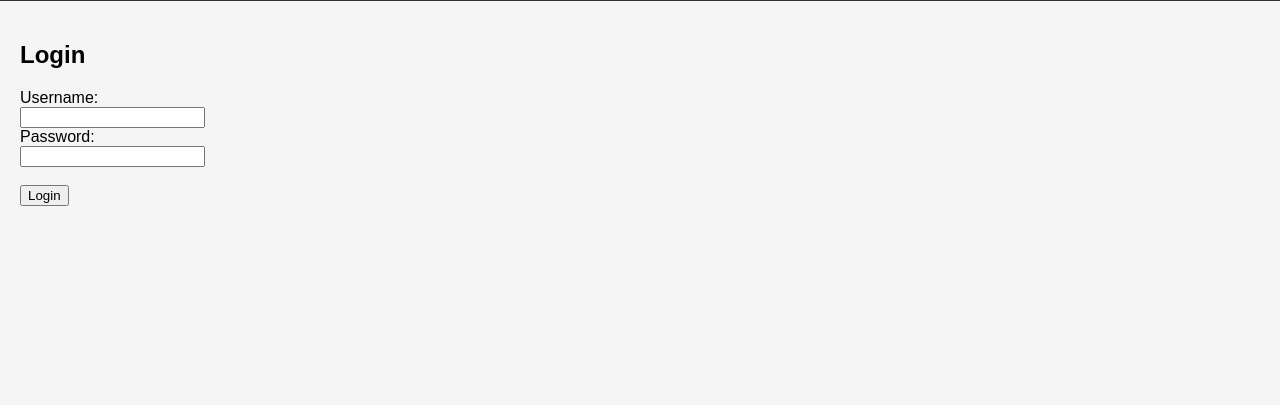
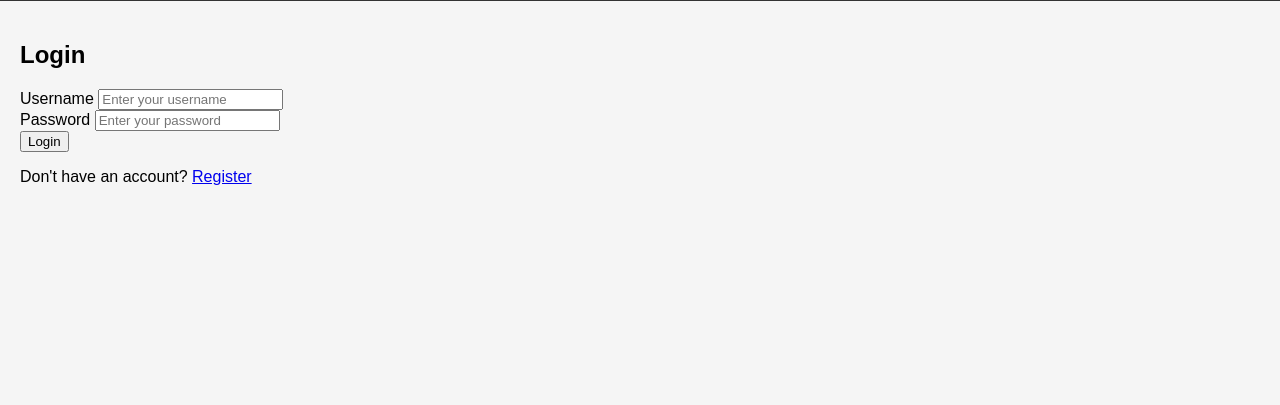
Before and after one commit to martinstojanoski/testiranje_na-softver, a Flask app: page /login in a window 1280 px wide. Shown: the part 59-464 px from the top of the page. Run offline with Flask 3, Linux system fonts and the light colour scheme.

Commit message:
mali promeni na css vo login

```diff
--- a/testiranje_na_softver/templates/login.html
+++ b/testiranje_na_softver/templates/login.html
@@ -1,12 +1,26 @@
 {% extends "base.html" %}
 {% block title %}Login{% endblock %}
+
 {% block content %}
-<h2>Login</h2>
-<form method="POST">
-    <label>Username:</label><br>
-    <input type="text" name="username"><br>
-    <label>Password:</label><br>
-    <input type="password" name="password"><br><br>
-    <button type="submit">Login</button>
-</form>
+<div class="min-h-screen flex flex-col items-center justify-center bg-black py-10">
+    <div class="bg-gray-900 p-10 rounded-2xl shadow-2xl w-full max-w-md text-center">
+        <h2 class="text-3xl font-bold text-center text-white mb-6">Login</h2>
+
+        <form method="POST" class="space-y-6">
+            <div>
+                <label class="block text-gray-300 font-semibold mb-1">Username</label>
+                <input type="text" name="username" class="w-full p-3 border border-gray-600 rounded-xl focus:ring-2 focus:ring-blue-500 focus:outline-none" placeholder="Enter your username">
+            </div>
+
+            <div>
+                <label class="block text-gray-300 font-semibold mb-1">Password</label>
+                <input type="password" name="password" class="w-full p-3 border border-gray-600 rounded-xl focus:ring-2 focus:ring-blue-500 focus:outline-none" placeholder="Enter your password">
+            </div>
+
+            <button type="submit" class="w-full py-3 bg-blue-600 text-white font-semibold rounded-xl shadow hover:bg-blue-700 transition duration-300">Login</button>
+        </form>
+
+        <p class="text-center text-gray-300 mt-6">Don't have an account? <a href="{{ url_for('register') }}" class="text-blue-600 font-semibold hover:underline">Register</a></p>
+    </div>
+</div>
 {% endblock %}
```
Also changed, not shown: testiranje_na_softver/templates/home.html (+21 -3 lines).
